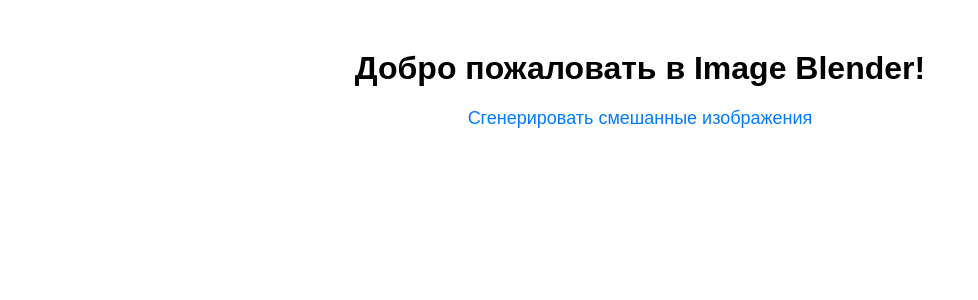
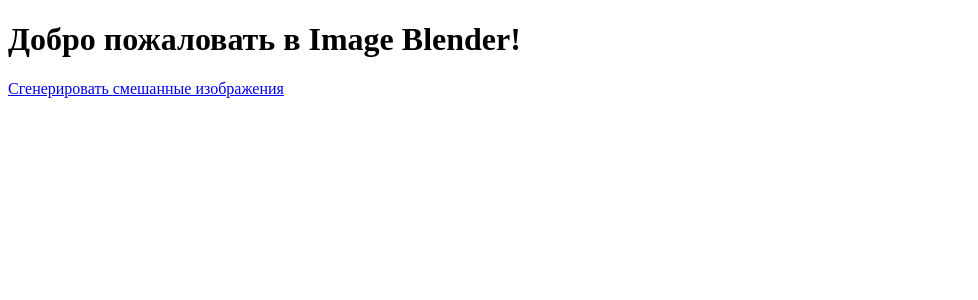
Before and after one commit to Alex1988Den/Blending-two-images-using-linear-interpolation, a Flask app: page / in a window 1280 px wide. Shown: the top 300 px of the page, without its empty margins (0-978 px from the left). Run offline with Flask 3, Linux system fonts and the light colour scheme; parts of the project's set-up code (start-up, migrations or seed data) failed here and were passed over.

Commit message:
Update index.html

```diff
--- a/templates/index.html
+++ b/templates/index.html
@@ -3,30 +3,6 @@
 <head>
     <meta charset="UTF-8">
     <title>Image Blender</title>
-    <style>
-        body {
-            font-family: Arial, sans-serif;
-            text-align: center;
-        }
-
-        h1 {
-            margin-top: 50px;
-        }
-
-        p {
-            margin-top: 20px;
-        }
-
-        a {
-            font-size: 18px;
-            text-decoration: none;
-            color: #007BFF;
-        }
-
-        a:hover {
-            text-decoration: underline;
-        }
-    </style>
 </head>
 <body>
     <h1>Добро пожаловать в Image Blender!</h1>
```
